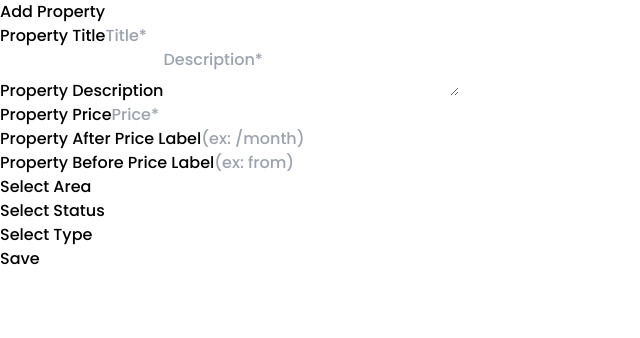
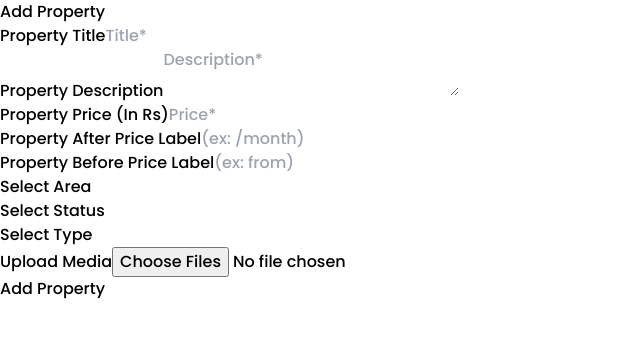
Before and after one commit to heyitsuzair/real-estate-next, a Next.js app: page /dashboard/subcomponents/AddProperty in a window 1280 px wide. Shown: the top 338 px of the page, without its empty margins (0-640 px from the left). Built offline with nearby package versions, Linux system fonts and the light colour scheme; what @material-tailwind/react would draw is missing.

Commit message:
Multiple File Upload Added

```diff
--- /dev/null
+++ b/components/common/FileUpload.tsx
@@ -0,0 +1,62 @@
+import Image from "next/image";
+import React, { ChangeEventHandler } from "react";
+
+interface PropTypes {
+  id: string;
+  name: string;
+  onChange: ChangeEventHandler<HTMLInputElement> | undefined;
+  label: string;
+  error: boolean | "" | undefined;
+  errorText: string | undefined;
+  previewSource: string[];
+}
+
+const FileUpload = ({
+  id,
+  name,
+  onChange,
+  label,
+  error,
+  errorText,
+  previewSource,
+}: PropTypes) => {
+  return (
+    <>
+      <label
+        className="block mb-2 text-sm font-medium text-gray-900 dark:text-white"
+        htmlFor={id}
+      >
+        {label}
+      </label>
+      <input
+        className="block w-full text-sm text-gray-900 border border-gray-300 rounded-lg cursor-pointer bg-gray-50 focus:outline-none"
+        name={name}
+        id={id}
+        type="file"
+        onChange={onChange}
+        accept="image/x-png,image/gif,image/jpeg"
+        multiple
+      />
+      {previewSource.length > 0 && (
+        <div className="grid grid-cols-12 gap-6">
+          {previewSource.map((source, index) => {
+            return (
+              <div className="col-span-2" key={index}>
+                <Image
+                  src={source}
+                  className="my-4 rounded"
+                  width={200}
+                  height={200}
+                  alt="Loading..."
+                />
+              </div>
+            );
+          })}
+        </div>
+      )}
+      {error && <p className="text-red-500 text-sm my-2">{errorText}</p>}
+    </>
+  );
+};
+
+export default FileUpload;
--- a/components/common/MaterialSelectWithValidation.tsx
+++ b/components/common/MaterialSelectWithValidation.tsx
@@ -22,6 +22,7 @@ const MaterialSelectWithValidation = ({
       <Select
         variant={variant}
         color={color}
+        className="bg-gray-50 text-gray-900"
         value={value}
         size={size}
         label={label}
--- a/pages/dashboard/subcomponents/AddProperty.tsx
+++ b/pages/dashboard/subcomponents/AddProperty.tsx
@@ -6,10 +6,15 @@ import { AddPropertySchema } from "../../../yupSchemas";
 import TextArea from "../../../components/common/Textarea";
 import MaterialSelectWithValidation from "../../../components/common/MaterialSelectWithValidation";
 import { AreaMenu, PropertyStatus, PropertyType } from "../../../menus";
+import FileUpload from "../../../components/common/FileUpload";
 const AddProperty = () => {
   // ?State For Loading ---------------------------->
   const [isLoading, setIsLoading] = useState<boolean>(false);
   // !State For Loading ---------------------------->
+
+  // ?State For Preview Source Base64 ---------------------------->
+  const [previewSource, setPreviewSource] = useState<any>([]);
+  // !State For Preview Source Base64 ---------------------------->
 
   // ?Configurations For Formik -------------------------->
   const initialValues = {
@@ -21,6 +26,7 @@ const AddProperty = () => {
     area: "",
     status: "",
     type: "",
+    listing_media: "",
     property_address: "",
     property_size: "",
     property_lot_size: "",
@@ -30,7 +36,7 @@ const AddProperty = () => {
     property_garages: "",
     property_year_built: "",
     property_garages_size: "",
-    property_amenities: [],
+    property_amenities: "",
   };
 
   // ?Handle When Values Of Material Select With Validation Changes -------------->
@@ -50,6 +56,31 @@ const AddProperty = () => {
     setFieldValue("type", e);
   };
   // !Handle When Values Of Material Select With Validation Changes -------------->
+
+  // ?Handle When Listing Media Changes -------------->
+
+  const previewFiles = (files: FileList | null) => {
+    let filesArray: any = [];
+    if (files !== null) {
+      for (let i = 0; i < files.length; i++) {
+        const reader = new FileReader();
+        reader.readAsDataURL(files[i]);
+
+        reader.onloadend = () => {
+          filesArray.push(reader.result);
+          setPreviewSource(filesArray);
+          setFieldValue("listing_media", filesArray);
+        };
+      }
+    }
+  };
+
+  const handleChangeListingMedia = (e: ChangeEvent<HTMLInputElement>) => {
+    let files: FileList | null = e.target.files;
+
+    previewFiles(files);
+  };
+  // !Handle When Listing Media Changes -------------->
 
   const {
     values,
@@ -72,6 +103,7 @@ const AddProperty = () => {
     },
   });
   // !Configurations For Formik -------------------------->
+
   return (
     <>
       <h1 className="text-3xl mx-5 poppins font-bold my-5">Add Property</h1>
@@ -114,7 +146,7 @@ const AddProperty = () => {
                 id="price"
                 type="number"
                 name="price"
-                label="Property Price"
+                label="Property Price (In Rs)"
                 value={values.price}
                 error={errors.price && touched.price}
                 errorText={errors.price}
@@ -193,6 +225,17 @@ const AddProperty = () => {
                 options={PropertyType}
               />
             </div>
+            <div className="col-span-12">
+              <FileUpload
+                id="listing_media"
+                label="Upload Media"
+                name="listing_media"
+                previewSource={previewSource}
+                onChange={handleChangeListingMedia}
+                error={errors.listing_media && touched.listing_media}
+                errorText={errors.listing_media}
+              />
+            </div>
           </div>
           {isLoading ? (
             <div className="text-start">
@@ -201,9 +244,10 @@ const AddProperty = () => {
           ) : (
             <button
               type="submit"
-              className="text-white bg-red-500 hover:bg-red-600 focus:ring-4 focus:outline-none focus:ring-red-300 font-medium rounded-lg text-sm px-8 py-2.5 text-center "
+              className="text-white bg-red-500 hover:bg-red-600 focus:outline-none font-medium rounded-lg text-sm px-8 py-2.5 text-center flex items-center gap-2"
             >
-              Save
+              <span>Add Property</span>
+              <i className="fa fa-plus-circle mt-0.5" aria-hidden="true"></i>
             </button>
           )}
         </form>
--- a/pages/dashboard/subcomponents/Settings.tsx
+++ b/pages/dashboard/subcomponents/Settings.tsx
@@ -95,7 +95,7 @@ const Settings = () => {
           ) : (
             <button
               type="submit"
-              className="text-white bg-red-500 hover:bg-red-600 focus:ring-4 focus:outline-none focus:ring-red-300 font-medium rounded-lg text-sm px-8 py-2.5 text-center "
+              className="text-white bg-red-500 hover:bg-red-600  focus:outline-none font-medium rounded-lg text-sm px-8 py-2.5 text-center "
             >
               Save
             </button>
--- a/yupSchemas/dashboard/AddPropertySchema.tsx
+++ b/yupSchemas/dashboard/AddPropertySchema.tsx
@@ -9,6 +9,9 @@ export const AddPropertySchema = Yup.object({
   area: Yup.string().required("Please Choose Property Area!"),
   status: Yup.string().required("Please Choose Property Status!"),
   type: Yup.string().required("Please Choose Property Type!"),
+  listing_media: Yup.array().required(
+    "Please Upload Listing Media (Pictures)!"
+  ),
   property_address: Yup.string().required("Please Enter Property Address!"),
   property_size: Yup.string().required("Please Enter Property Size!"),
   property_lot_size: Yup.string().required("Please Enter Property Lot Size!"),
```
